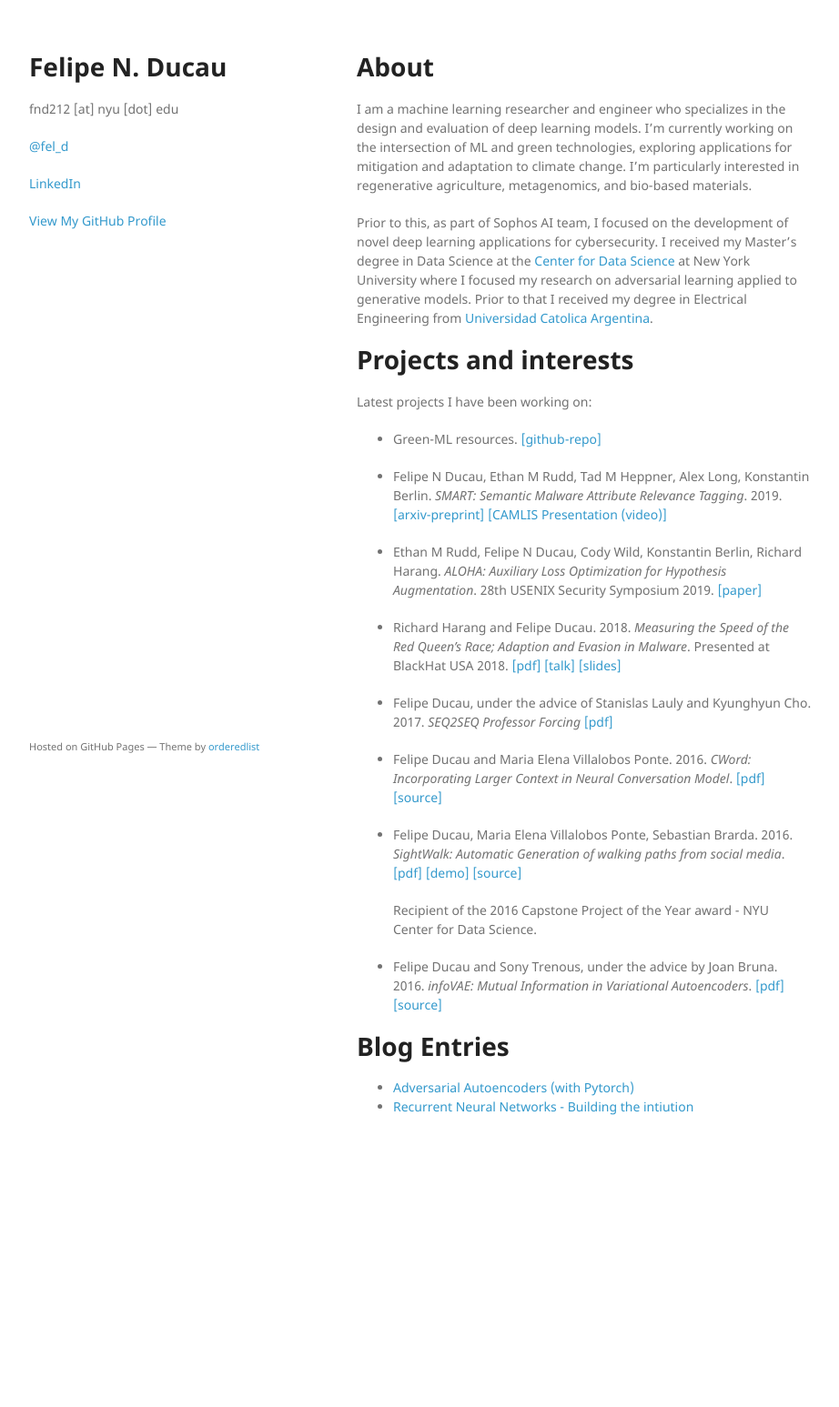
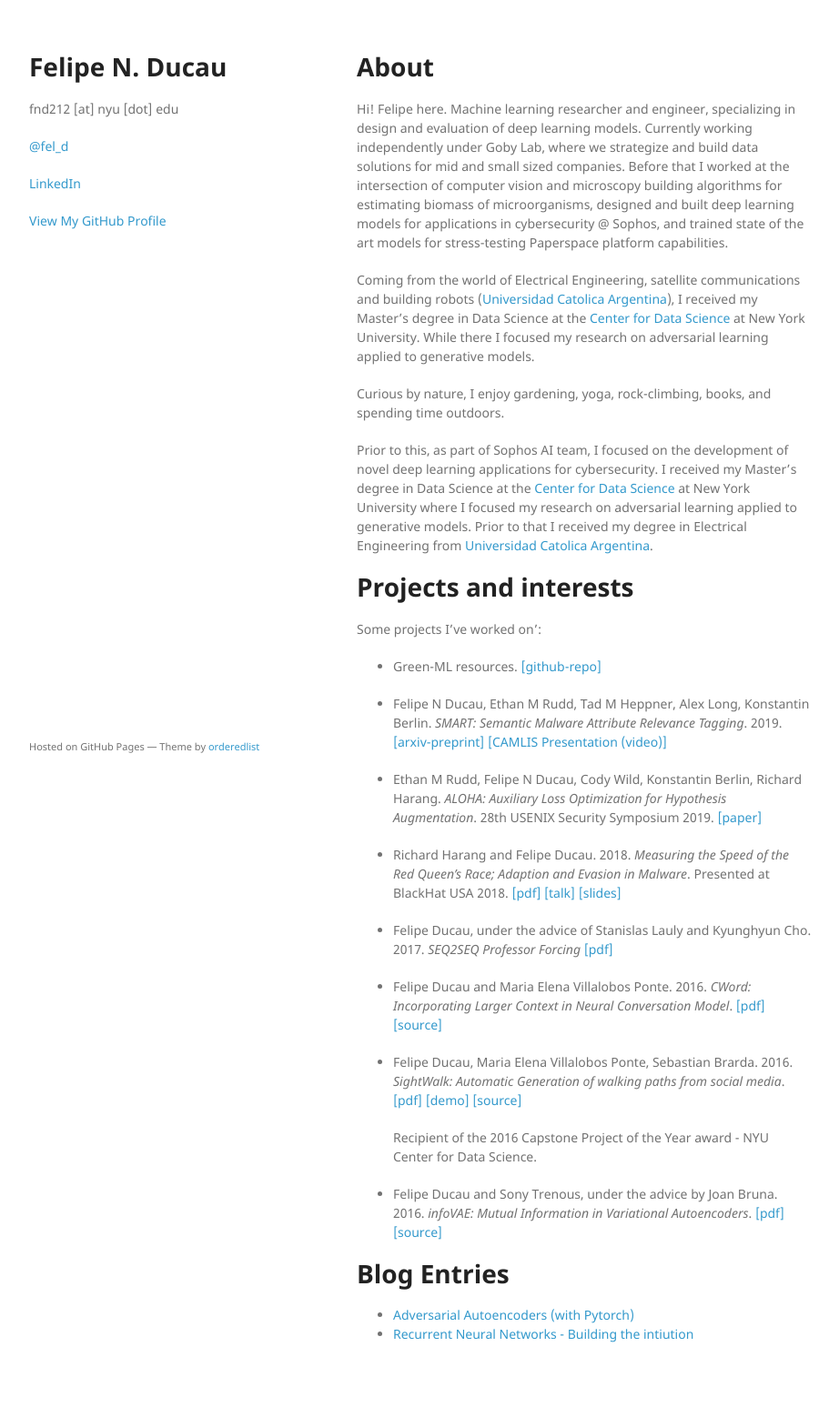
Before and after one commit to fducau/fducau.github.io, a Jekyll site: the page built from index.md, in a window 1280 px wide. Shown: the whole page at 91% size, without its empty margins (178-1100 px from the left). Built offline with Jekyll 4.4.1, drawn with Linux system fonts in a browser that asks for light colours; our own code applies the rules of GitHub Pages for plain Markdown files; before the commit the page ends 1297 px from its top, so only the background shows below that.

Commit message:
Update index.md

```diff
--- a/index.md
+++ b/index.md
@@ -3,13 +3,18 @@ layout: default
 ---
 
 # [](#header-2)About
-I am a machine learning researcher and engineer who specializes in the design and evaluation of deep learning models. I'm currently working on the intersection of ML and green technologies, exploring applications for mitigation and adaptation to climate change. I'm particularly interested in regenerative agriculture, metagenomics, and bio-based materials.
+Hi! Felipe here. Machine learning researcher and engineer, specializing in design and evaluation of deep learning models. Currently working independently under Goby Lab, where we strategize and build data solutions for mid and small sized companies.
+Before that I worked at the intersection of computer vision and microscopy building algorithms for estimating biomass of microorganisms, designed and built deep learning models for applications in cybersecurity @ Sophos, and trained state of the art models for stress-testing Paperspace platform capabilities.
+
+Coming from the world of Electrical Engineering, satellite communications and building robots ([Universidad Catolica Argentina](http://www.uca.edu.ar/index.php/site/index/es/uca/facultad-de-ciencias-fisicomatematicas-e-ingenieria/)), I received my Master’s degree in Data Science at the [Center for Data Science](http://cds.nyu.edu/) at New York University. While there I focused my research on adversarial learning applied to generative models.
+
+Curious by nature, I enjoy gardening, yoga, rock-climbing, books, and spending time outdoors.
 
 Prior to this, as part of Sophos AI team, I focused on the development of novel deep learning applications for cybersecurity. I received my Master's degree in Data Science at the [Center for Data Science](http://cds.nyu.edu/) at New York University where I focused my research on adversarial learning applied to generative models. Prior to that I received my degree in Electrical Engineering from [Universidad Catolica Argentina](http://www.uca.edu.ar/index.php/site/index/es/uca/facultad-de-ciencias-fisicomatematicas-e-ingenieria/).
 
 
 # [](#header-2)Projects and interests
-Latest projects I have been working on:
+Some projects I've worked on':
 
 - Green-ML resources. [[github-repo]](https://github.com/fducau/green)
 
```
